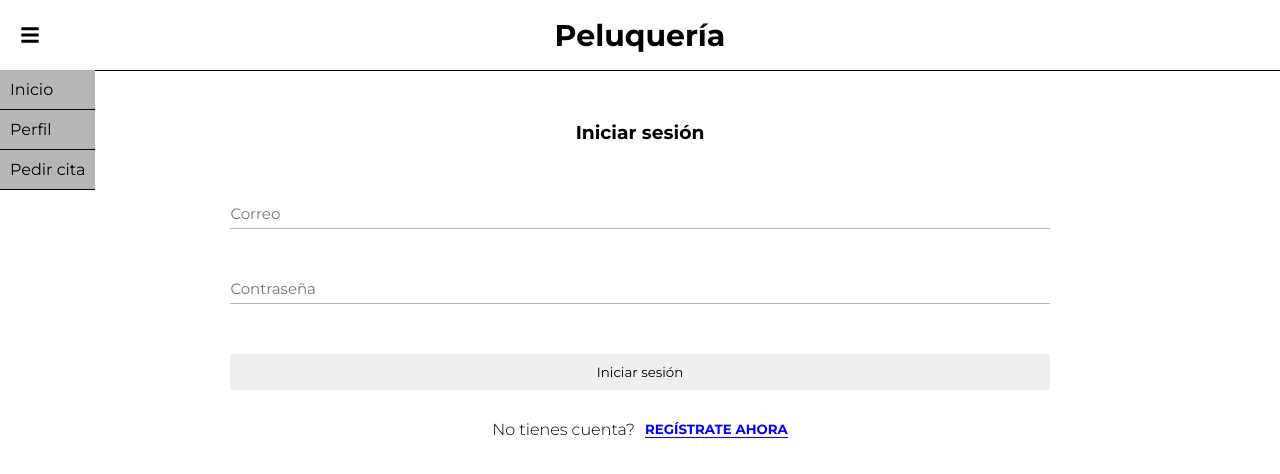
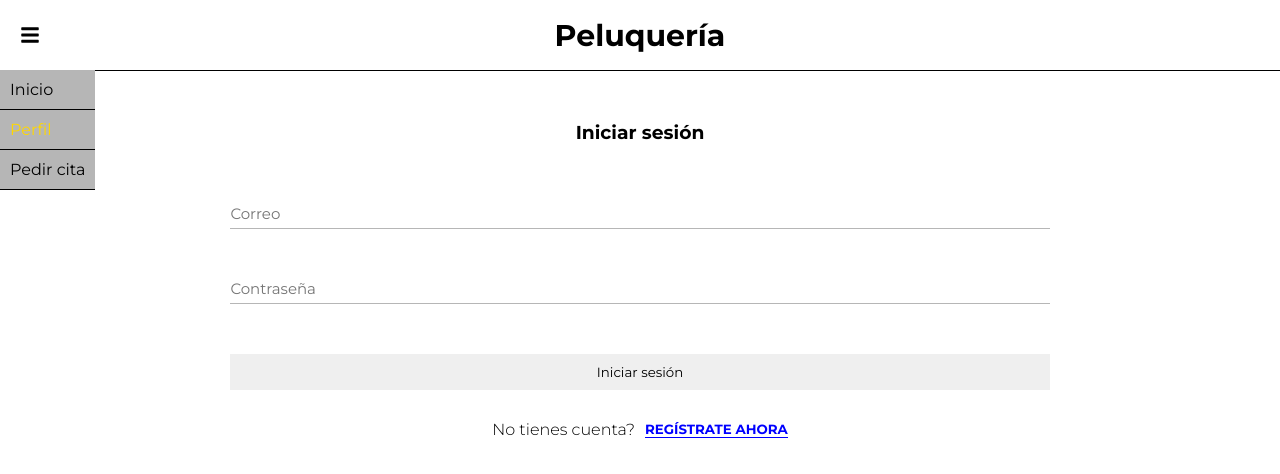
Before and after one commit to andonir/peluqueria-demo, a React (Vite) app: page /#/client/profile in a window 1280 px wide. Both pictures are taken after a click on the icon 30 px from the left and 35 px from the top of the page. Shown: the top 474 px of the page. Built offline with nearby package versions, Linux system fonts and the light colour scheme.

Commit message:
Update Header.jsx

```diff
--- a/src/client/components/Header.jsx
+++ b/src/client/components/Header.jsx
@@ -1,10 +1,11 @@
-import { useState } from "react";
+import { useEffect, useState } from "react";
 import { FaBars } from "react-icons/fa";
 import { Link, useLocation } from "react-router-dom";
+import { NavLink } from "react-router-dom";
 const Header = () => {
     const [showNav, setShowNav] = useState(false)
     const location= useLocation();
-
+      useEffect(()=>{console.log(location)},[location])
     return (
     <>
       <header>
@@ -13,13 +14,13 @@ const Header = () => {
         <nav className={showNav ? 'show' : ''}>
           <ul>
             <li>
-              <Link to={"/client"} className= {location.hash=='#/client'? 'link selected' : 'link'}>Inicio</Link>
+              <NavLink to={"/client"} end className={({isActive})=>isActive? 'link selected' : 'link'} >Inicio</NavLink>
             </li>
             <li>
-              <Link to={"/client/profile"} className={location.pathname=='#/client/profile'? 'link selected' : 'link'}>Perfil</Link>
+              <NavLink to={"/client/profile"} end className={({isActive})=>isActive? 'link selected' : 'link'}>Perfil</NavLink>
             </li>
             <li>
-                <a href="#/client/appointment" className={location.pathname=='#client/appointment'? 'link selected' : 'link'}target="_blank" rel="noopener noreferrer">Pedir cita</a>
+                <a href="#/client/appointment" className='link' target="_blank" rel="noopener noreferrer">Pedir cita</a>
             </li>
           </ul>
         </nav>
```
